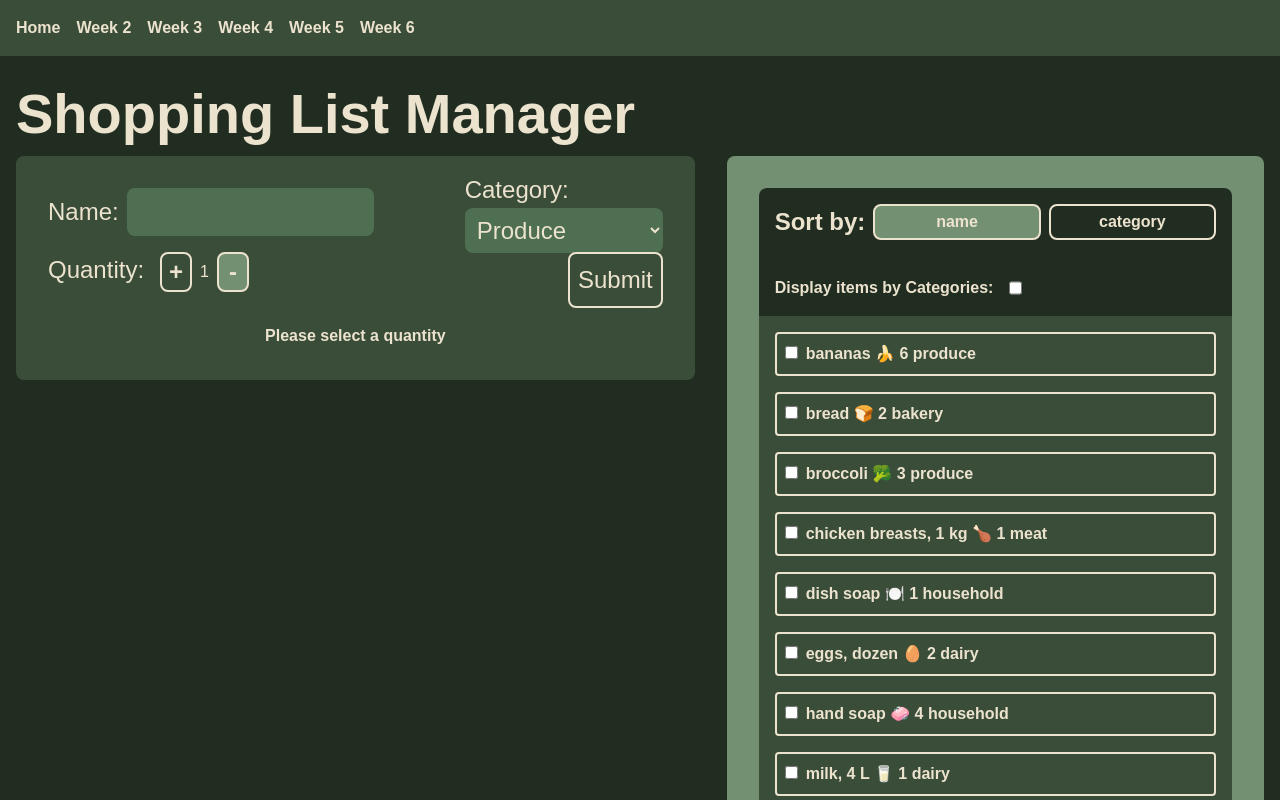
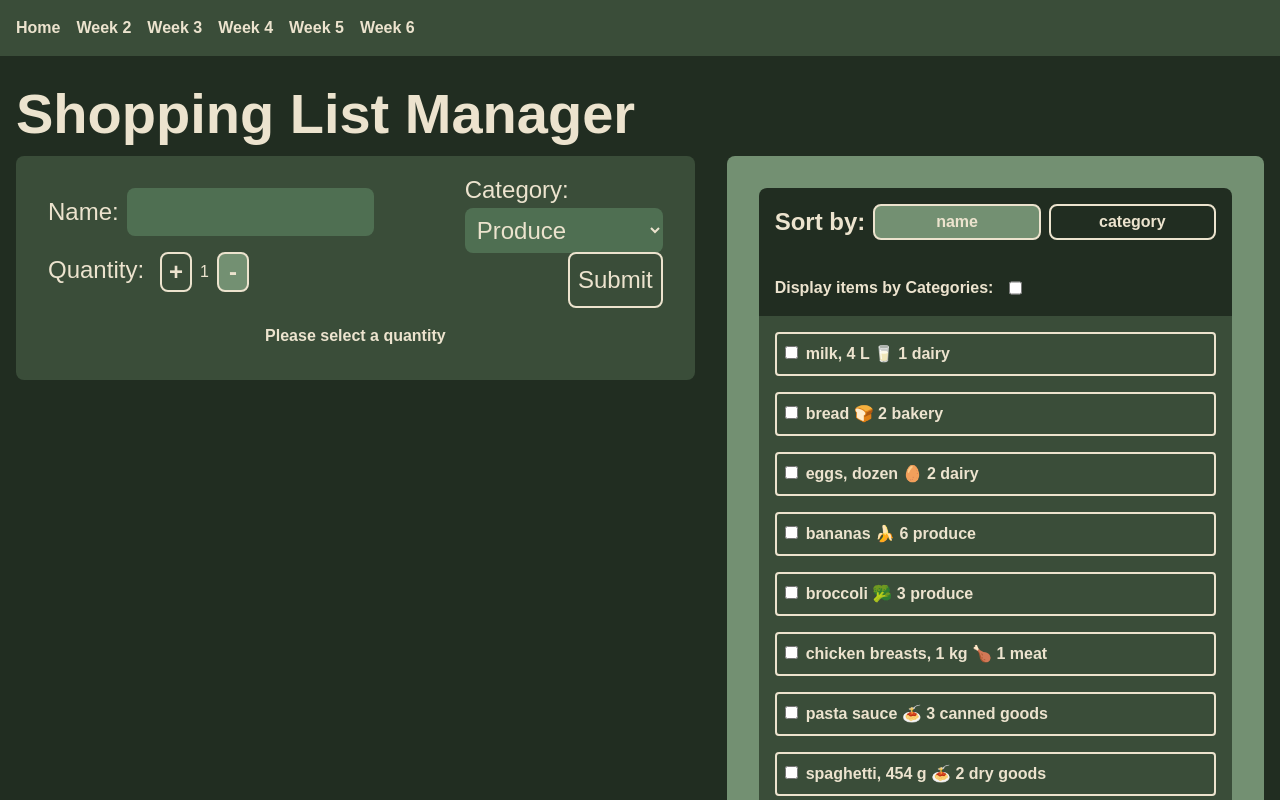
Before and after one commit to jayco01/cprg306-assignments, a Next.js app: page /week-7 in a window 1280 px wide. Shown: the top 800 px of the page. Built offline with nearby package versions, Linux system fonts and the light colour scheme.

Commit message:
Fix: htmlFor Console error by passing input id as the value

```diff
--- a/app/week-7/item-list.js
+++ b/app/week-7/item-list.js
@@ -11,7 +11,7 @@
   const [checkedItems, setCheckedItems] = useState([]);
   const [displayCategoryBtnError, setDisplayCategoryBtnError] = useState("hidden");
 
-  const items = [
+  const [items, setItems] = useState( [
     {
       "id": "1h2GJKH12gkHG31h1H",
       "name": "milk, 4 L 🥛",
@@ -84,16 +84,26 @@
       "quantity": 4,
       "category": "household"
     }
-  ];
+  ]);
 
-  const sortedItems = [...items].sort((a, b) => {
-    if (sortBy === "name") {
-      return a.name.localeCompare(b.name);
-    } else if (sortBy === "category") {
-      return a.category.localeCompare(b.category);
+  const handleSortingItems = (newSortBy) => {
+    if(isCategorized) {
+      setDisplayCategoryBtnError("");
+      console.log("Disable categorize checkbox")
+      return;
     }
-    return 0;
-  });
+    setSortBy(newSortBy);
+
+    setItems([...items].sort((a, b) => {
+      if (newSortBy === "name") {
+        return a.name.localeCompare(b.name);
+      } else if (newSortBy === "category") {
+        return a.category.localeCompare(b.category);
+      }
+      return 0;
+    }));
+  };
+
 
   const categories = [...items].reduce((acc, item) => {
     if (!acc.includes(item.category)) {
@@ -106,7 +116,7 @@
   const categorizedItems = categories.map(category => {
     return {
       category,
-      items: sortedItems.filter(item => item.category === category)
+      items: items.filter(item => item.category === category)
     };
   });
   // console.log("Categorized items: ", categorizedItems);
@@ -119,17 +129,8 @@
     if (newIsCategorized) {
       setSortBy("name");
     } else if (displayCategoryBtnError === "") {
-        setDisplayCategoryBtnError("hidden");
+      setDisplayCategoryBtnError("hidden");
     }
-  };
-
-  const handleSortChange = (newSortBy) => {
-    if(isCategorized) {
-      setDisplayCategoryBtnError("");
-      console.log("Disable categorize checkbox")
-      return;
-    }
-    setSortBy(newSortBy);
   };
 
   const handleItemCheck = (itemId) => {
@@ -137,8 +138,6 @@
       prev.includes(itemId) ? prev.filter(id => id !== itemId) : [...prev, itemId]
     );
   };
-
-
 
 
   return (
@@ -151,14 +150,14 @@
           <h3 className="font-extrabold">Sort by:</h3>
           <button
             className={`${btnStyle} ${sortBy === 'name' ? 'bg-custom-green' : 'bg-transparent'}`}
-            onClick={() => handleSortChange("name") }
+            onClick={() => handleSortingItems("name") }
             disabled={sortBy === 'name'}
             value="name">
             name
           </button>
           <button
             className={`${btnStyle} ${sortBy === 'category' ? 'bg-custom-green' : 'bg-transparent'}`}
-            onClick={() => handleSortChange("category")}
+            onClick={() => handleSortingItems("category")}
             disabled={sortBy === 'category' && !isCategorized}
             value="category">
             category
@@ -184,7 +183,7 @@
       {(!isCategorized) ?
         <ul className="flex flex-col gap-4 font-semibold bg-custom-darker-green rounded-b-lg p-4">
           {/* Display regular list */}
-          {sortedItems.map((item) => (
+          {items.map((item) => (
             <Item
               key={item.id}
               id={item.id}
--- a/app/week-7/new-item.js
+++ b/app/week-7/new-item.js
@@ -84,7 +84,7 @@
       <div className="flex justify-between items-center flex-row w-full gap-2 max-h-12">
         <div className="flex-1 flex justify-start items-center flex-row gap-2 h-full">
           <h3>Name:</h3>
-          <label htmlFor="name" className="text-font-size-fluid-1">
+          <label htmlFor="item-name" className="text-font-size-fluid-1">
             <input
               id="item-name"
               type="text"
```
Also changed, not shown: app/week-6/item-list.js (+0 -9 lines).
